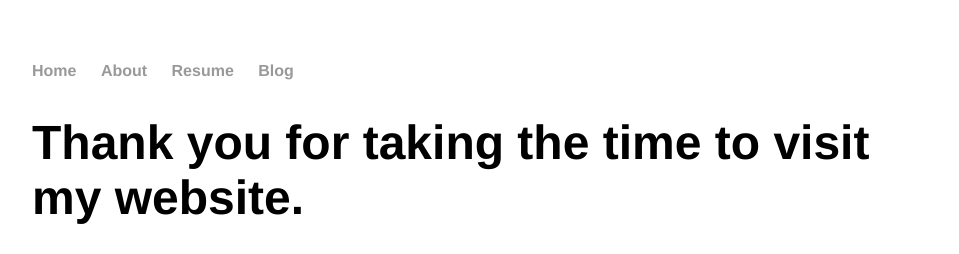
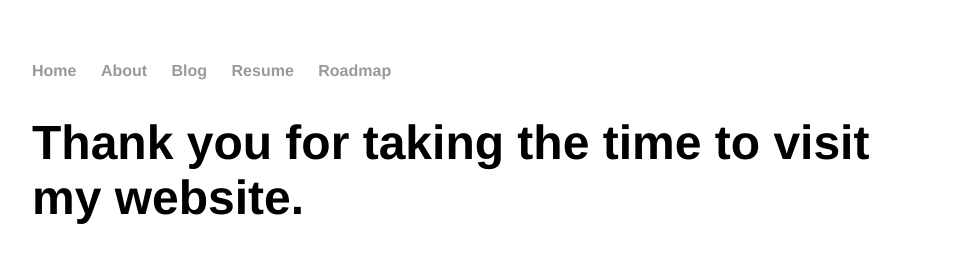
Before and after one commit to t0biasj0seph/t0biasj0seph, a Jekyll site: the page built from index.html, in a window 1280 px wide. Shown: the top 254 px of the page, without its empty margins (160-1119 px from the left). Built offline with Jekyll 4.4.1, drawn with Linux system fonts in a browser that asks for light colours.

Commit message:
iframe attempt #2 and nav bar addition

```diff
--- a/_layouts/default.html
+++ b/_layouts/default.html
@@ -12,8 +12,9 @@
 	    		<ul>
 	        		<li><a href="/">Home</a></li>
 		        	<li><a href="/about">About</a></li>
-	        		<li><a href="/resume">Resume</a></li>
-	        		<li><a href="/blog">Blog</a></li>
+							<li><a href="/blog">Blog</a></li>
+							<li><a href="/resume">Resume</a></li>
+							<li><a href="/roadmap">Roadmap</a></li>
 	    		</ul>
 			</nav>
 			<div class="container">
--- a/roadmap/index.html
+++ b/roadmap/index.html
@@ -4,5 +4,5 @@
 ---
 <div class="blurb">
   <h1>My preferred tool is JIRA, but see my Trello board below I use for personal development.</h1>
-    <iframe src="https://trello.com/b/874xnylv/tobijoschermulycom.html"></iframe>
+    <iframe src="https://trello.com/b/874xnylv.html"></iframe>
 </div><!-- /.blurb -->
```
